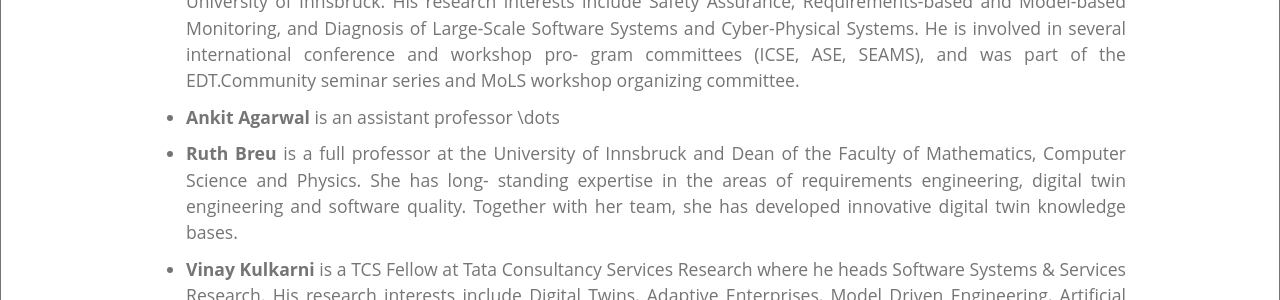
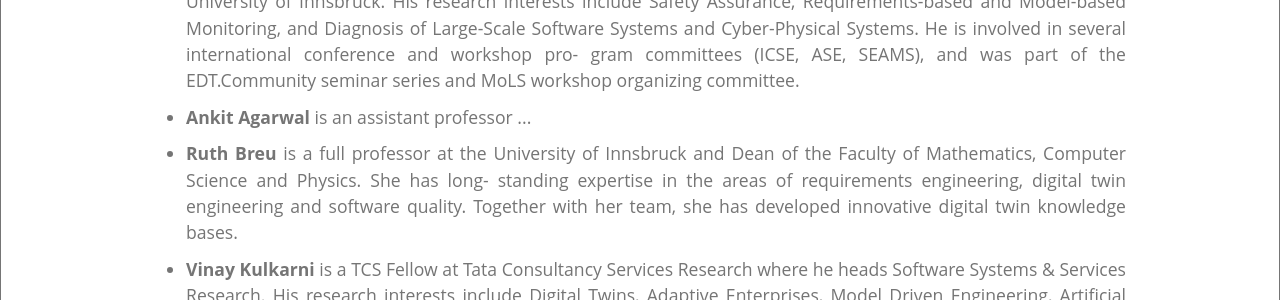
Before and after one commit to phizech/m4s.github.io, a Jekyll site: the page built from index.html, in a window 1280 px wide and 900 px high, scrolled down 4796 px. Shown: the part 155-455 px from the top of the window. Built offline with Jekyll 4.4.1, drawn with Linux system fonts in a browser that asks for light colours.

Commit message:
Update index.html

```diff
--- a/index.html
+++ b/index.html
@@ -164,7 +164,7 @@ has_children: true
                 gram committees (ICSE, ASE, SEAMS), and was part of the EDT.Community
                 seminar series and MoLS workshop organizing committee.
             </li>
-            <li><b>Ankit Agarwal</b> is an assistant professor \dots
+            <li><b>Ankit Agarwal</b> is an assistant professor ...
             </li>
             <li><b>Ruth Breu</b> is a full professor at the University of Innsbruck and Dean of
                 the Faculty of Mathematics, Computer Science and Physics. She has long-
```
